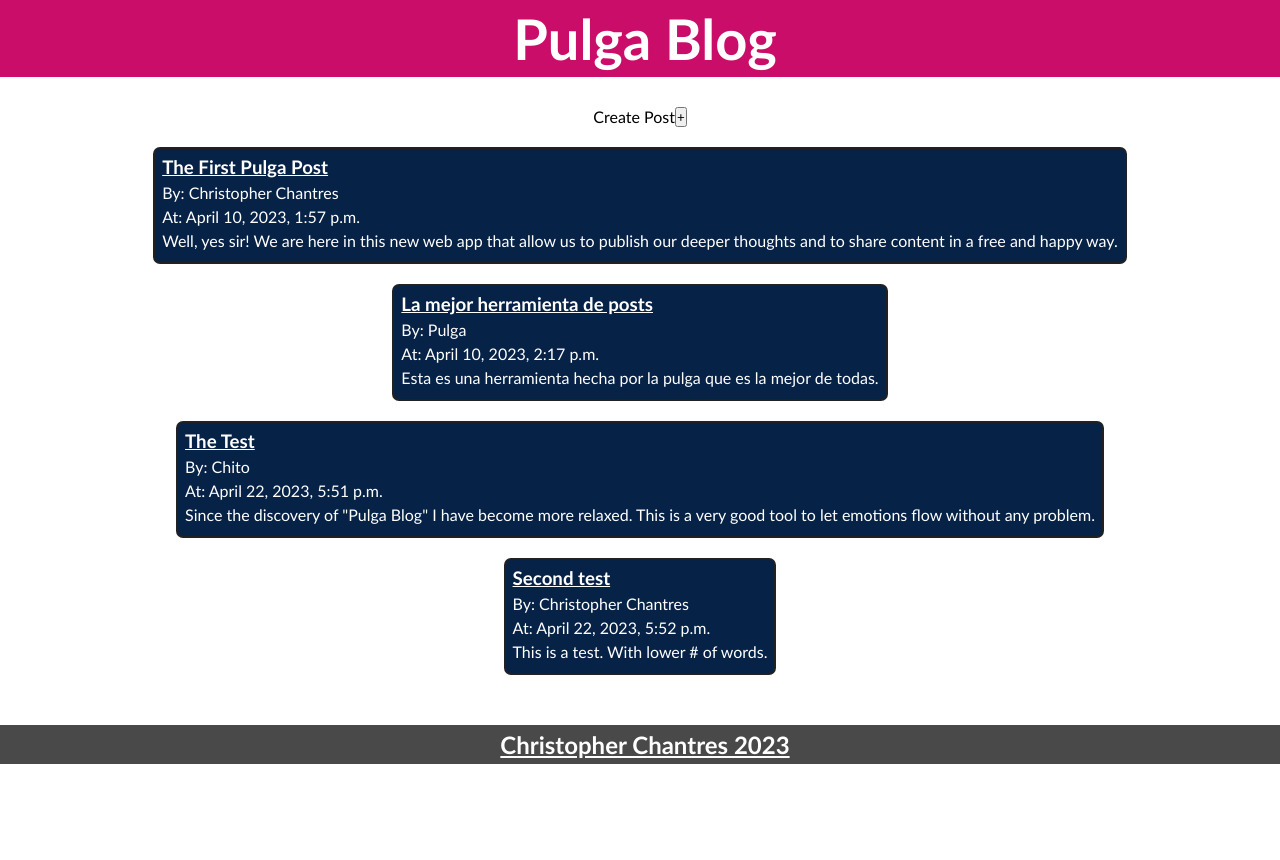
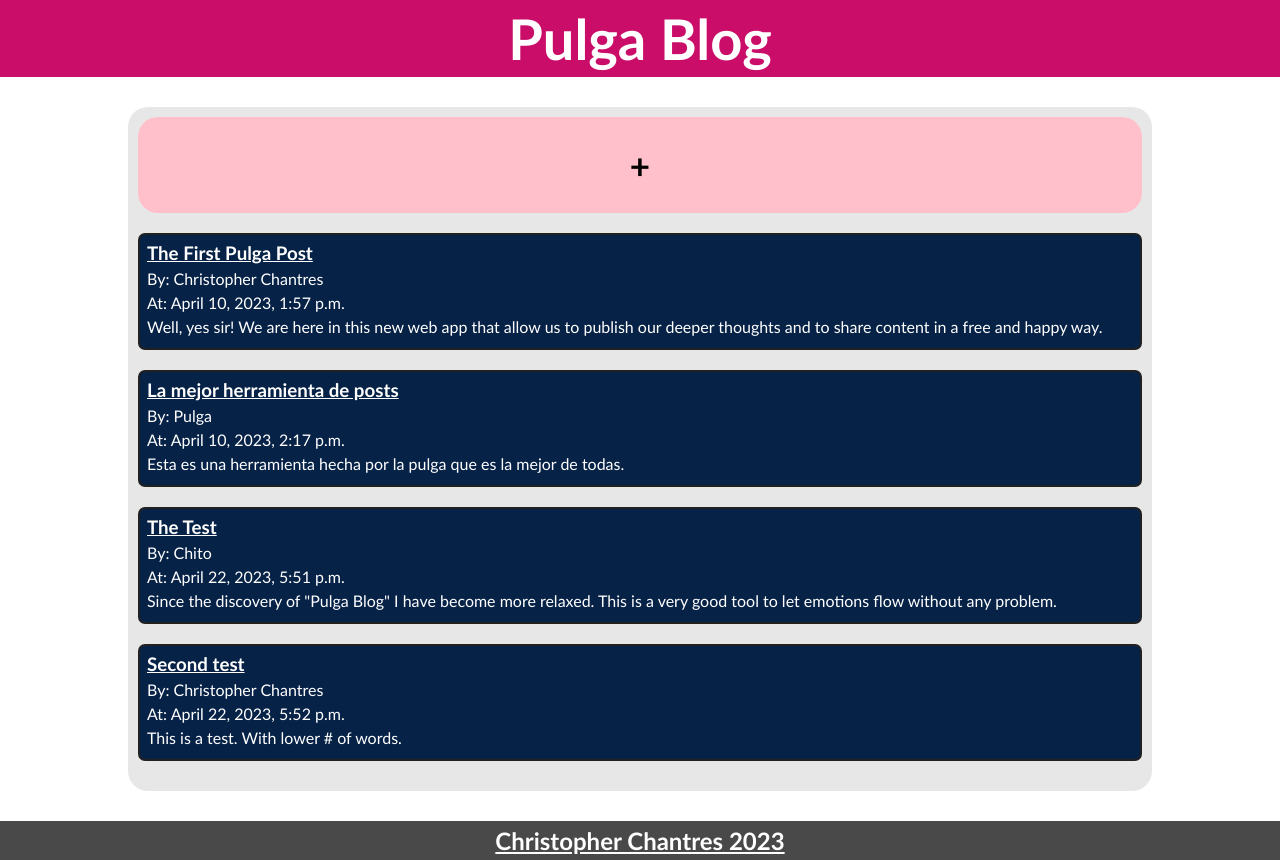
Before and after one commit to ChristopherChantres/django-pulga-blog, a Django app: page / in a window 1280 px wide. Before the commit the page ends 764 px from the top, so only its background shows below. Run offline with Django 4.2, Linux system fonts and the light colour scheme; data comes from the database, SQL or seed files in the repository; both versions use the stored data as it was after the commit.

Commit message:
Bug fixed in the home-card-styles. Button style done.

```diff
--- a/polls/static/css/home.css
+++ b/polls/static/css/home.css
@@ -1,3 +1,7 @@
+* {
+  box-sizing: border-box;
+}
+
 h2 {
   color: green;
 }
@@ -20,11 +24,44 @@ section {
   width: 80%;
   margin-top: 30px;
   margin-bottom: 30px;
+  background-color: rgba(113, 113, 113, 0.17);
+  padding: 10px;
+  border-radius: 20px;
 }
 
 .new-post {
   display: flex;
+  justify-content: center;
   margin-bottom: 20px;
+  width: 100%;
+}
+
+.create-post {
+  font-size: 25px;
+  font-weight: bold;
+  margin-right: 20px;
+}
+
+.create-post-btn {
+  width: 100%;
+  height: 6rem;
+  border: none;
+  border-radius: 20px;
+  background-color: pink;
+  font-weight: bold;
+  font-size: 35px;
+  cursor: pointer;
+}
+
+.create-post-btn:hover {
+  border: 2px solid black;
+  background-color: var(--pink-main);
+  color: white;
+  transition: all .15s ease-in;
+}
+
+.create-post-btn:active {
+  border: 3px dotted rgb(255, 255, 255);
 }
 
 .card-post {
@@ -33,6 +70,7 @@ section {
   border-radius: 7px;
   margin-bottom: 20px;
   padding: 7px;
+  width: 100%;
 }
 
 .card-post h3 a {
--- a/templates/home.html
+++ b/templates/home.html
@@ -10,8 +10,7 @@
     <section>
       <div class="container">
         <div class="new-post">
-          <p class="create-post">Create Post</p>
-          <button>+</button>
+          <button class="create-post-btn">+</button>
         </div>
         {% for post in posts %}
           <div class="card-post">
```
Also changed, not shown: db.sqlite3.
